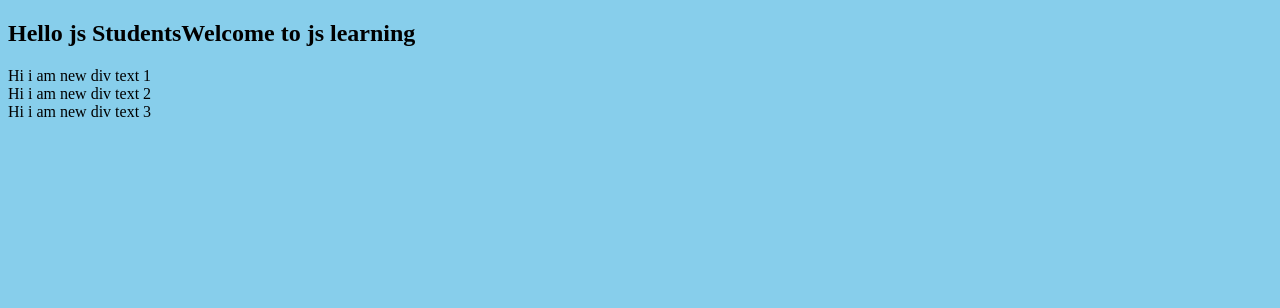
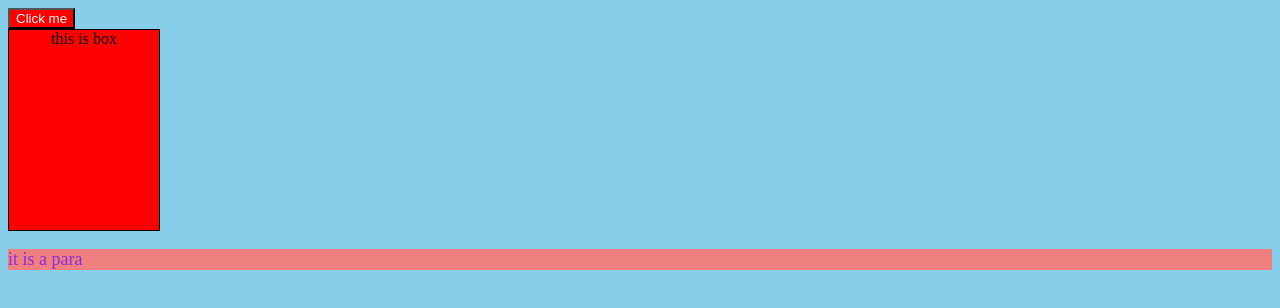
Before and after one commit to ShubhamNema007/JS-learning, a plain HTML site: page Dom/index.html in a window 1280 px wide. Drawn offline with Linux system fonts and the light colour scheme.

Commit message:
Dom practise and some attributes learning

```diff
--- a/Dom/Dom.js
+++ b/Dom/Dom.js
@@ -51,17 +51,86 @@ document.body.style.backgroundColor = "skyblue"; // it is change the body color
 
 // creates a H2 heading elements with text = "Hello JS Students"/ append form "Welcome to js learning" to this text using js.
 
-let h2 = document.querySelector("h2");
-console.dir(h2.innerText);
-// h2.innerText =  "Welcome to js learning"
-h2.innerText = h2.innerText + "Welcome to js learning"
+// let h2 = document.querySelector("h2");
+// console.dir(h2.innerText);
+// // h2.innerText =  "Welcome to js learning"
+// h2.innerText = h2.innerText + "Welcome to js learning"
 
 
 //creates 3 div with common class name - "box". access them & add some unique text to each of them.
 
-let divs = document.querySelectorAll(".box")
-let idx = 1;
-for (div of divs) {
-    div.innerText = `Hi i am new div text ${idx}`;
-    idx++;
-}
+// let divs = document.querySelectorAll(".box")
+// let idx = 1;
+// for (div of divs) {
+//     div.innerText = `Hi i am new div text ${idx}`;
+//     idx++;
+// }
+
+
+// // Attributes
+// getAttributes (attr) //to get the attribute value
+
+// setAttribute(attr, value) // to set attribute val th
+
+// // style
+// Node.style
+
+
+// let div = document.querySelector("div")
+// console.log(div);
+
+// let id = div.getAttribute("id");
+// console.log(id);
+
+// let para = document.querySelector("p")
+// console.log(para.getAttribute("class")) // get attribute value
+
+// let para = document.querySelector("p")
+// console.log(para.setAttribute("class" ,"para")) // it is set new class name
+
+// we can change css using JS
+// let div = document.querySelector("div")
+// div.style.backgroundColor = "yellow";
+// div.style.color = "red";
+// div.style.borderColor = "#f98767";
+// div.style.fontSize = "25px";
+// div.style.margin = "auto";
+// div.innerHTML = "hi JS"
+
+
+// // Insert Elements // syntex => let el = document.createElement("div")
+// Node.append(el) // add at the end of node (inside)
+// Node.preappend(el) // add at the Start of node (inside)
+// Node.before(el) // add before the node(outside)
+// Node.after(el) // add After the node(outside)
+
+// //Delete Element
+// Node.remove() // remove the node
+
+// let heading = document.createElement("h2");
+// heading.innerHTML = "hi am new heading";
+
+// let newBtn = document.createElement("button");
+// newBtn.innerHTML = "Click me";
+// console.log(newBtn);
+
+// let div = document.querySelector("div")
+// div.before(heading);
+// div.after(newBtn);
+
+// some questions
+
+// create a new button elements. Give it a text "Click me", background color of red & text color of white. insert the button as the first elements inside the body tag.
+
+let newBtn = document.createElement("button");
+newBtn.innerHTML = "Click me";
+newBtn.style.backgroundColor = "red";
+newBtn.style.color = "white";
+let body = document.querySelector("body")
+body.prepend(newBtn);
+
+//Create a <p> tag in html, give it a class & some styling. now create a new class in css and try to append this class to the <p> element. And overwrite new and solving this problem using classList.
+
+let para = document.querySelector("p");
+// para.setAttribute("class","para-new-class") // it is remove old class but we want to add new class without removing old class
+para.classList.add("para-new-class")
--- a/Dom/index.html
+++ b/Dom/index.html
@@ -6,6 +6,7 @@
     <meta http-equiv="X-UA-Compatible" content="IE=edge">
     <meta name="viewport" content="width=device-width, initial-scale=1.0">
     <title>Document</title>
+    <link rel="stylesheet" href="./style.css">
 </head>
 
 <body>
@@ -19,11 +20,16 @@
         hello my name is div
     </p> -->
 
-    <h2>Hello js Students</h2>
+    <!-- <h2>Hello js Students</h2>
 
     <div class="box">First</div>
     <div class="box">Second</div>
-    <div class="box">Third</div>
+    <div class="box">Third</div> -->
+
+    <div id="box" class="box">this is box</div>
+    <p class="para">
+        it is a para
+    </p>
     <script src="./Dom.js"></script>
 </body>
 
--- /dev/null
+++ b/Dom/style.css
@@ -0,0 +1,14 @@
+div{
+    height: 200px;
+    width: 150px;
+    background-color: red;
+    border: 1px solid #000000;
+    text-align: center;
+}
+.para{
+    font-size: 18px;
+    color: blueviolet;
+}
+.para-new-class{
+    background-color: lightcoral;
+}
```
